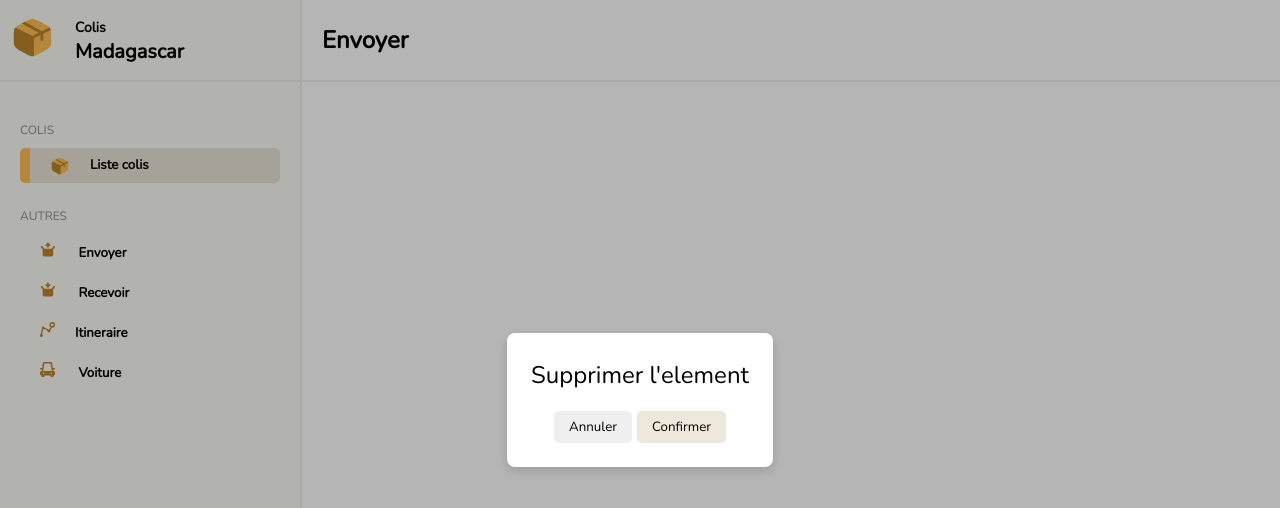
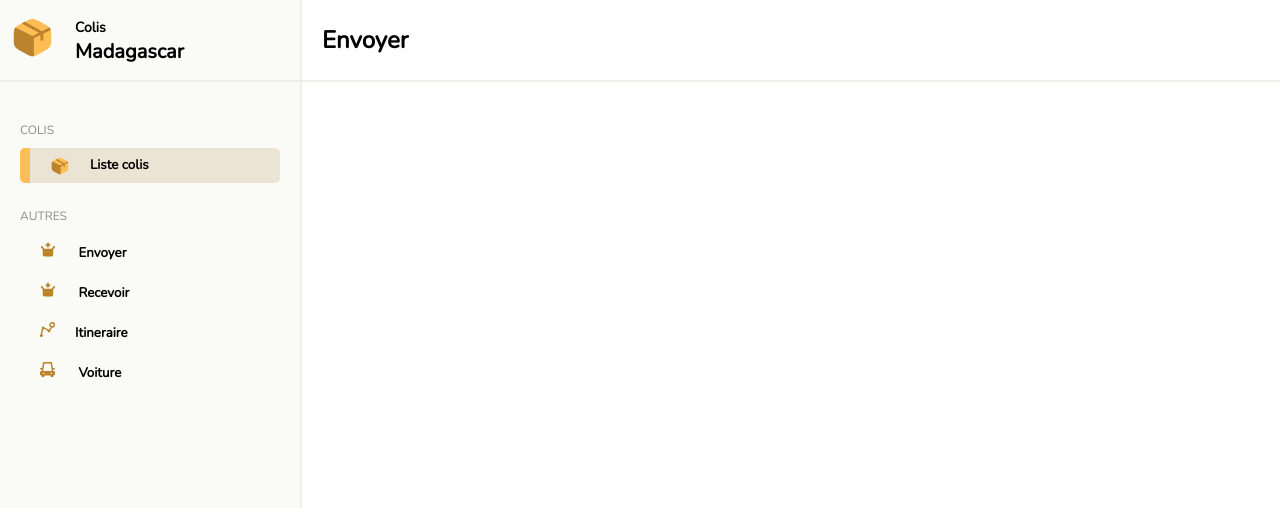
Before and after one commit to UzuiNate/Colis, a React (Vite) app: page /envoyer in a window 1280 px wide. Shown: the top 508 px of the page. Built offline with nearby package versions, Linux system fonts and the light colour scheme.

Commit message:
popup fic

```diff
--- a/src/views/Envoyer.tsx
+++ b/src/views/Envoyer.tsx
@@ -3,7 +3,6 @@ import '../style/Envoyer.css'
 
 function Envoyer() {
 	return <div style={{width: 'calc(100% - 340px)'}}>
-		<Popup content="Supprimer l'element"/>
 		<div className="envoyer-header">
 			<h2>Envoyer</h2>
 
```
